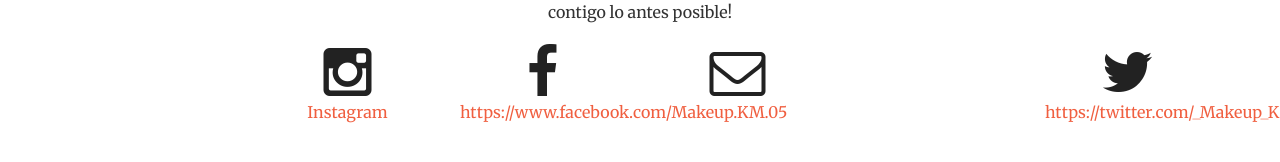
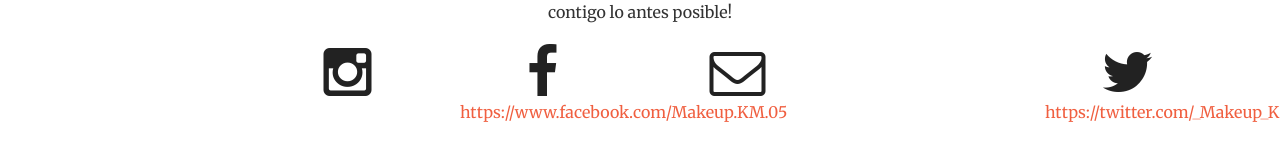
Before and after one commit to KatherineMerchanS/KatherineMerchanS.github.io, a Jekyll site: the page built from index.html, in a window 1280 px wide and 900 px high, scrolled down 2005 px. Shown: the part 656-818 px from the top of the window. Built offline with Jekyll 4.4.1, drawn with Linux system fonts in a browser that asks for light colours.

Commit message:
Update _config.yml

```diff
--- a/_config.yml
+++ b/_config.yml
@@ -5,7 +5,6 @@ description: > # this means to ignore newlines until "baseurl:"
 baseurl: "" # the subpath of your site, e.g. /blog/
 url: "" # the base hostname & protocol for your site
 
-instagram_username: "Instagram"
 facebook_username: "https://www.facebook.com/Makeup.KM.05"
 twitter_username: "https://twitter.com/_Makeup_KM"
 github_username:
```
